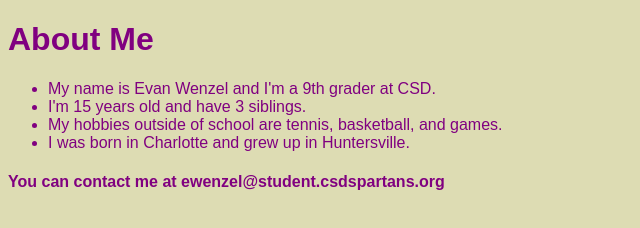
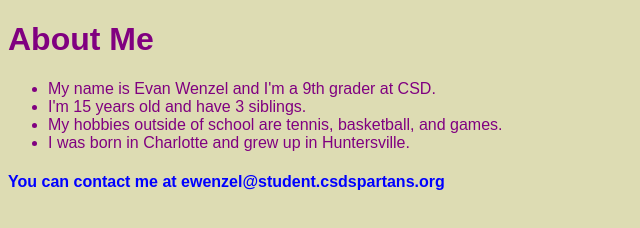
Before and after one commit to ewenzel123/ewenzel123.github.io, a plain HTML site: page myproject/aboutme/index.html in a window 1280 px wide. Shown: the whole page, without its empty margins (0-640 px from the left). Drawn offline with Linux system fonts and the light colour scheme.

Commit message:
Update index.css

```diff
--- a/myproject/aboutme/index.css
+++ b/myproject/aboutme/index.css
@@ -3,3 +3,7 @@ body {
   background-color: #DDDCB3;
   font-family: Arial;
 }
+
+h4 {
+  color:blue;
+}
```
